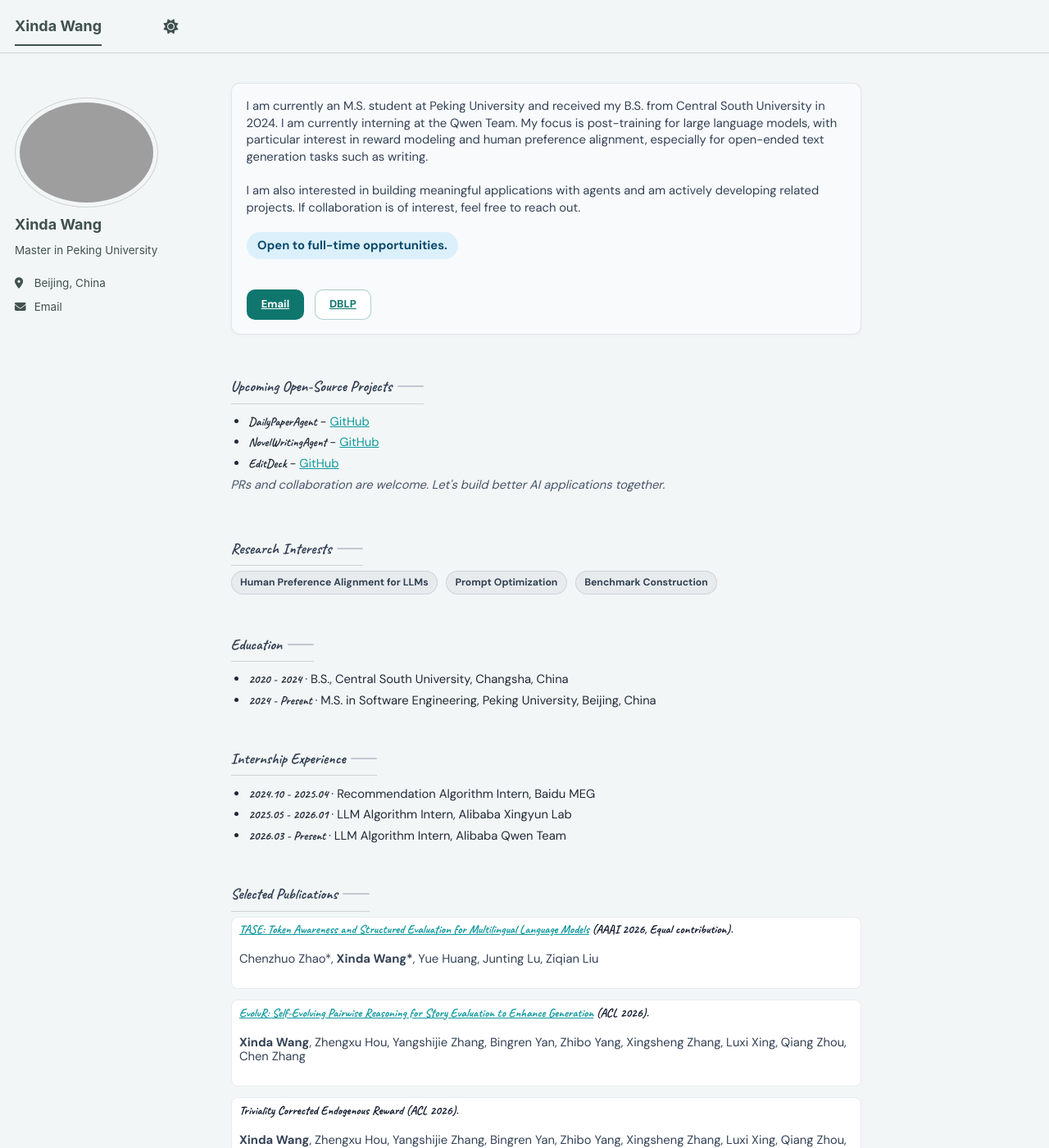
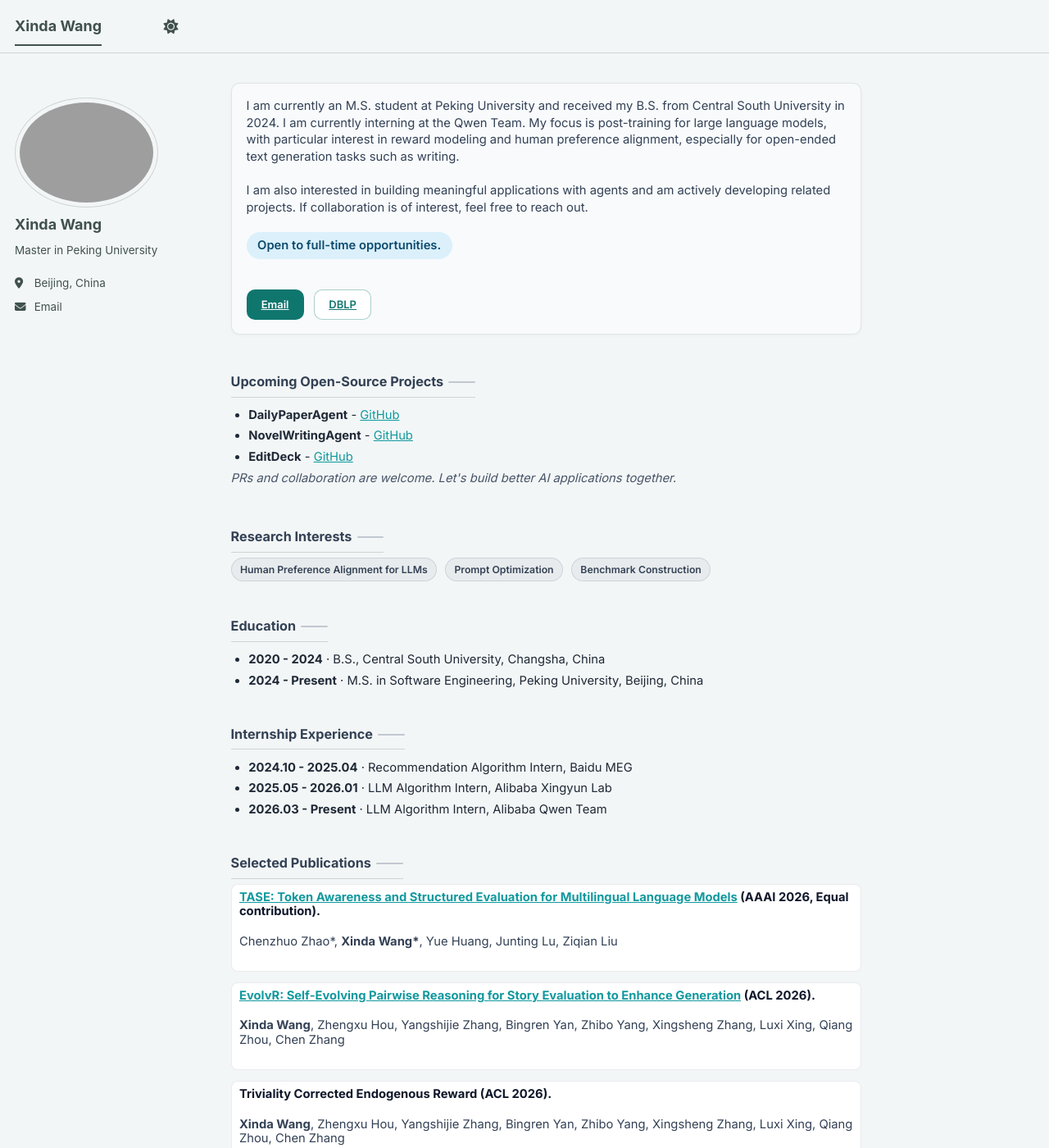
Before and after one commit to xindaaW/xindaaW.github.io, a Jekyll site: the page built from _pages/about.md, in a window 1280 px wide and 1400 px high. Shown: the whole window at 82% size. Built offline with Jekyll 4.4.1, drawn with Linux system fonts in a browser that asks for light colours; a script bundle is joined from its source files by our own code; library files that are not in the unit come from our copies.

Commit message:
replace handwritten font with clean minimalist typography

```diff
--- a/assets/css/main.scss
+++ b/assets/css/main.scss
@@ -1,6 +1,6 @@
 ---
 ---
-@import url("https://fonts.googleapis.com/css2?family=Caveat:wght@600;700&family=DM+Sans:wght@400;500;700&display=swap");
+@import url("https://fonts.googleapis.com/css2?family=Inter:wght@400;500;600;700&display=swap");
 
 /*
  * This file controls what is imported from /_sass
@@ -45,7 +45,7 @@
 
 /* Homepage polish (about page) */
 .page__content {
-  font-family: "DM Sans", "Segoe UI", Arial, sans-serif;
+  font-family: "Inter", "Segoe UI", Arial, sans-serif;
   font-size: 13px;
   line-height: 1.42;
   color: #1f2937;
@@ -147,8 +147,8 @@
   align-items: center;
   gap: 0.35rem;
   margin-bottom: 0.34rem;
-  font-family: "Caveat", "Comic Sans MS", cursive;
-  font-size: 1.02rem;
+  font-family: "Inter", "Segoe UI", Arial, sans-serif;
+  font-size: 0.9rem;
   font-weight: 700;
   letter-spacing: 0;
   color: #334155;
@@ -195,7 +195,7 @@
 .home-timeline strong,
 .home-list strong,
 .pub-card__title {
-  font-family: "Caveat", "Comic Sans MS", cursive;
+  font-family: "Inter", "Segoe UI", Arial, sans-serif;
 }
 
 .pub-cards {
@@ -219,8 +219,8 @@
   margin: 0;
   font-weight: 700;
   color: #0f172a;
-  font-size: 0.84rem;
-  line-height: 1.08;
+  font-size: 0.76rem;
+  line-height: 1.16;
 }
 
 .pub-card__meta {
```
